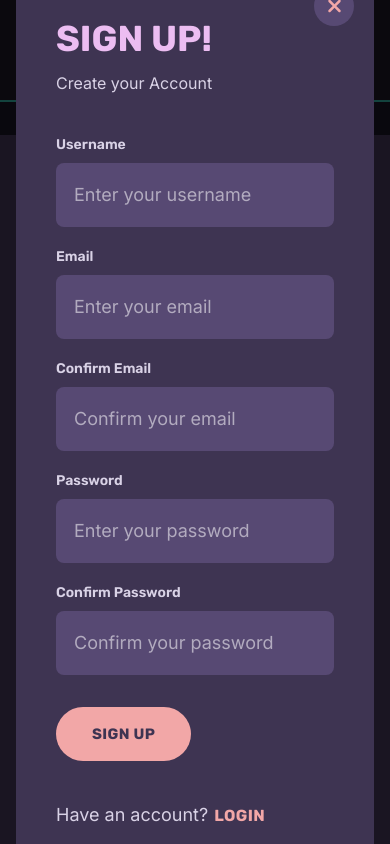
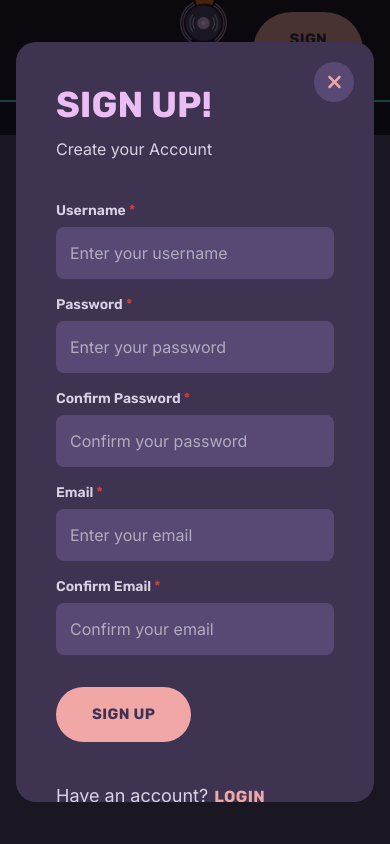
Before and after one commit to ZooDevelopers/ProjectF5-UpcomingEvents-frontend, a Vue app: page /login-temp in a window 390 px wide. Both pictures are taken after a click on the button "SIGN UP". Built offline with nearby package versions, Linux system fonts and the light colour scheme.

Commit message:
added to form field managing required fields, improved responsiveness of the modal

```diff
--- a/src/components/auth/SignInUpModal.vue
+++ b/src/components/auth/SignInUpModal.vue
@@ -4,7 +4,7 @@ import SignInForm from './SignInForm.vue'
 import SignUpForm from './SignUpForm.vue'
 import { FontAwesomeIcon } from '@fortawesome/vue-fontawesome'
 import { faTimes } from '@fortawesome/free-solid-svg-icons'
-import modalBackgroundImage from '../../assets/events-form-img.jpg'
+import modalBackgroundImage from '../../assets/images/events-form-img.jpg'
 
 const currentForm = ref('login-form')
 const emit = defineEmits(['close'])
@@ -20,14 +20,13 @@ const closeModal = () => {
 
 
 <template>
-<!-- <div class=" bg-white rounded-[20px] justify-start items-start inline-flex relative"> -->
-<div class="fixed z-10 top-0 left-0 w-full h-full flex items-center justify-center bg-black/70">
-    <div class="w-full max-w-[1080px] relative grid md:grid-cols-10 mx-4 md:mx-16">
+
+<div class="fixed z-10 top-0 left-0 w-full h-full flex items-center justify-center bg-black/70 ">
+    <div class="w-full max-w-[1080px] relative grid md:grid-cols-10 mx-4 md:mx-16 bg-purple-700 rounded-[20px] max-h-[90vh] overflow-y-auto">
         <div class="hidden md:flex w-full md:col-span-5 lg:col-span-6 bg-center bg-cover bg-no-repeat rounded-l-[20px]" :style="{ backgroundImage: `url(${modalBackgroundImage})` }">
-            <!-- <img class="w-full" src="../../assets/events-form-img.jpg" /> -->
         </div>
 
-        <div class="md:col-span-5 lg:col-span-4 px-10 py-[50px] bg-purple-700 flex-col justify-start items-start gap-10 inline-flex rounded-r-[20px]">
+        <div class="md:col-span-5 lg:col-span-4 px-10 py-10 bg-purple-700 flex-col justify-start items-start gap-10 inline-flex rounded-[20px]">
             <component :is="currentForm === 'login-form' ? SignInForm : SignUpForm" />
 
             <div v-if="currentForm === 'login-form'" class="flex flex-wrap items-baseline gap-1.5">
--- a/src/components/auth/SignUpForm.vue
+++ b/src/components/auth/SignUpForm.vue
@@ -54,13 +54,34 @@ async function handleSignUp(event) {
   </div>
 
   <form @submit="handleSignUp" class="w-full flex flex-col items-start gap-8">
-    <div class="w-full flex flex-col items-start gap-5">
+    <div class="w-full flex flex-col items-start gap-4">
       <FormField
         id="username"
         label="Username"
         type="text"
         placeholder="Enter your username"
+        :required="true"
         v-model="username"
+      />
+
+      <FormField
+        id="password"
+        label="Password"
+        type="password"
+        placeholder="Enter your password"
+        :required="true"
+        v-model="password"
+        :error="passwordError"
+      />
+
+      <FormField
+        id="confirm-password"
+        label="Confirm Password"
+        type="password"
+        placeholder="Confirm your password"
+        :required="true"
+        v-model="confirmPassword"
+        :error="passwordError"
       />
 
       <FormField
@@ -68,6 +89,7 @@ async function handleSignUp(event) {
         label="Email"
         type="email"
         placeholder="Enter your email"
+        :required="true"
         v-model="email"
         :error="emailError"
       />
@@ -77,26 +99,9 @@ async function handleSignUp(event) {
         label="Confirm Email"
         type="email"
         placeholder="Confirm your email"
+        :required="true"
         v-model="confirmEmail"
         :error="emailError"
-      />
-
-      <FormField
-        id="password"
-        label="Password"
-        type="password"
-        placeholder="Enter your password"
-        v-model="password"
-        :error="passwordError"
-      />
-
-      <FormField
-        id="confirm-password"
-        label="Confirm Password"
-        type="password"
-        placeholder="Confirm your password"
-        v-model="confirmPassword"
-        :error="passwordError"
       />
     </div>
 
--- a/src/components/base/FormField.vue
+++ b/src/components/base/FormField.vue
@@ -7,6 +7,7 @@
     type: String,
     placeholder: String,
     modelValue: String,
+    required: Boolean,
     error: String,
     });
 
@@ -18,9 +19,10 @@
 </script>
 
 <template>
-    <div class="flex flex-col items-start gap-2 w-full">
+    <div class="flex flex-col items-start gap-1.5 w-full">
       <label :for="id" class="text-grey text-sm font-semibold font-rubik">
         {{ label }}
+        <span v-if="required" class="text-red">*</span>
       </label>
       <input
         :id="id"
@@ -28,7 +30,8 @@
         :placeholder="placeholder"
         :value="modelValue"
         @input="updateValue"
-        class="w-full p-4 bg-purple-500 text-purple-200 text-lg font-normal font-inter rounded-lg border-2 border-transparent focus:border-pink hover:border-pink focus:text-grey placeholder:text-purple-200 cursor-pointer"
+        :required="required"
+        class="w-full p-3 bg-purple-500 text-purple-200 text-base font-normal font-inter rounded-lg border-2 border-transparent focus:border-pink hover:border-pink focus:text-grey placeholder:text-purple-200 cursor-pointer"
       />
       <p v-if="error" class="text-red text-sm font-normal font-inter">{{ error }}</p>
     </div>
```
Also changed, not shown: src/assets/images/events-form-img.jpg (renamed from src/assets/events-form-img.jpg).
